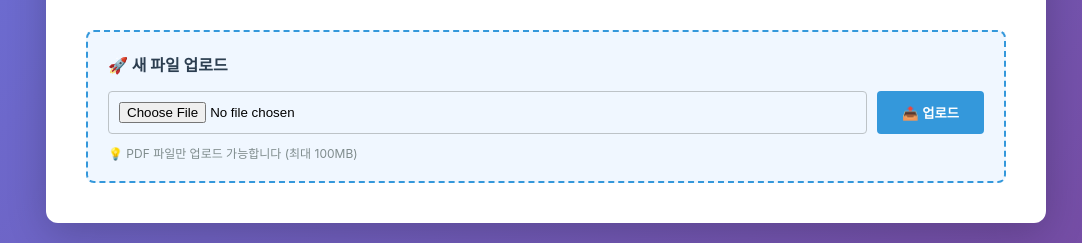
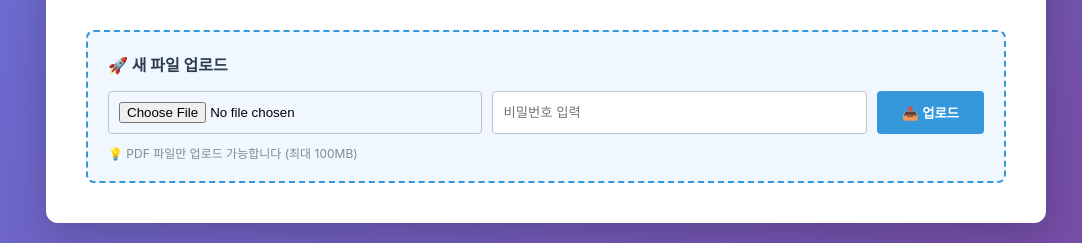
Before and after one commit to ljs1110s-git/monthly-report, a Flask app: page / in a window 1280 px wide. Shown: the part 764-1007 px from the top of the page, without its empty margins (94-1176 px from the left). Run offline with Flask 3, Linux system fonts and the light colour scheme.

Commit message:
Replace with correct files

```diff
--- a/templates/index.html
+++ b/templates/index.html
@@ -133,6 +133,13 @@
             border-radius: 4px;
             cursor: pointer;
         }
+        input[type="password"] {
+            flex: 1;
+            min-width: 200px;
+            padding: 10px;
+            border: 1px solid #bdc3c7;
+            border-radius: 4px;
+        }
         button {
             padding: 10px 25px;
             background: #3498db;
@@ -150,6 +157,9 @@
             color: #7f8c8d;
             font-size: 12px;
             margin-top: 10px;
+        }
+        .hidden {
+            display: none;
         }
         @media (max-width: 768px) {
             .main-content {
@@ -199,8 +209,9 @@
         <!-- 업로드 섹션 -->
         <div class="upload-section">
             <h3>🚀 새 파일 업로드</h3>
-            <form method="POST" action="/upload" enctype="multipart/form-data" class="upload-form">
+            <form method="POST" action="/upload" enctype="multipart/form-data" class="upload-form" onsubmit="return checkPassword(event)">
                 <input type="file" name="file" accept=".pdf" required>
+                <input type="password" id="passwordInput" placeholder="비밀번호 입력" required>
                 <button type="submit">📤 업로드</button>
             </form>
             <p class="info-text">💡 PDF 파일만 업로드 가능합니다 (최대 100MB)</p>
@@ -208,6 +219,21 @@
     </div>
 
     <script>
+        // 비밀번호
+        const UPLOAD_PASSWORD = "7005425";
+
+        function checkPassword(event) {
+            const password = document.getElementById('passwordInput').value;
+
+            if (password !== UPLOAD_PASSWORD) {
+                event.preventDefault();
+                alert('❌ 비밀번호가 틀렸습니다!');
+                return false;
+            }
+
+            return true;
+        }
+
         function viewPDF(filename) {
             const pdfViewer = document.querySelector('.pdf-viewer');
             const googleDocsUrl = 'https://docs.google.com/gview?url=https://monthly-report-ez5i.onrender.com/uploads/' + encodeURIComponent(filename) + '&embedded=true';
```
